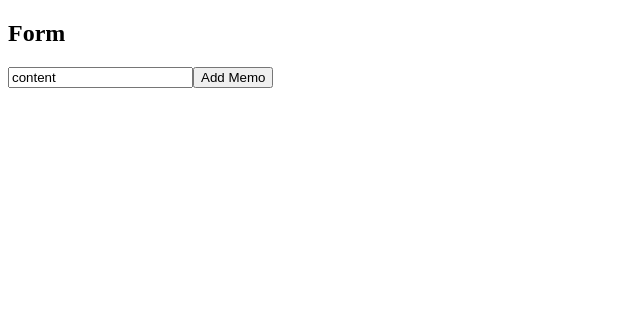
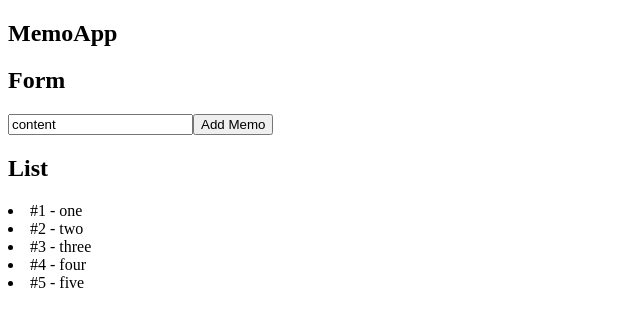
Before and after one commit to ishiguro9913/front_problem_B, a React (Create React App) app: page / in a window 1280 px wide. Shown: the top 326 px of the page, without its empty margins (0-640 px from the left). Built offline with nearby package versions, Linux system fonts and the light colour scheme.

Commit message:
add: コンポーネントを追加 #1

```diff
--- a/src/MemoApp.js
+++ b/src/MemoApp.js
@@ -1,35 +1,34 @@
 import React from "react";
 import { render } from "react-dom";
 
-class Form extends React.Component {
+import Form from "./components/Form";
+import List from "./components/List";
+
+class MemoApp extends React.Component {
   constructor(props) {
     super(props);
 
-    this.state = { content: "content" };
+    this.state = {
+      memos: [
+        { id: 1, content: "one" },
+        { id: 2, content: "two" },
+        { id: 3, content: "three" },
+        { id: 4, content: "four" },
+        { id: 5, content: "five" }
+      ],
+      nextId: 0
+    };
   }
 
   render() {
     return (
       <div>
-        <h2>Form</h2>
-        <form onSubmit={this.hamdleSubmit}>
-          <input value={this.state.content} onChange={this.handleChange} />
-          <input type="submit" value="Add Memo" />
-        </form>
+        <h2>MemoApp</h2>
+        <Form />
+        <List memos={this.state.memos} />
       </div>
     );
   }
-
-  handleChange = event => {
-    const content = event.target.value;
-    this.setState({ content: content });
-  };
-
-  hamdleSubmit = event => {
-    event.preventDefault();
-    alert(this.state.content);
-    this.setState({ content: "" });
-  };
 }
 
-export default Form;
+export default MemoApp;
--- a/src/components/Form.js
+++ b/src/components/Form.js
@@ -4,11 +4,32 @@ import { render } from "react-dom";
 class Form extends React.Component {
   constructor(props) {
     super(props);
+
+    this.state = { content: "content" };
   }
 
   render() {
-    return <h3>Form</h3>;
+    return (
+      <div>
+        <h2>Form</h2>
+        <form onSubmit={this.hamdleSubmit}>
+          <input value={this.state.content} onChange={this.handleChange} />
+          <input type="submit" value="Add Memo" />
+        </form>
+      </div>
+    );
   }
+
+  handleChange = event => {
+    const content = event.target.value;
+    this.setState({ content: content });
+  };
+
+  hamdleSubmit = event => {
+    event.preventDefault();
+    alert(this.state.content);
+    this.setState({ content: "" });
+  };
 }
 
 export default Form;
--- a/src/components/List.js
+++ b/src/components/List.js
@@ -7,7 +7,19 @@ class List extends React.Component {
   }
 
   render() {
-    return <h3>List</h3>;
+    const list = this.props.memos.map(memo => {
+      return (
+        <li>
+          #{memo.id} - {memo.content}
+        </li>
+      );
+    });
+    return (
+      <div>
+        <h2>List</h2>
+        {list}
+      </div>
+    );
   }
 }
 
```
